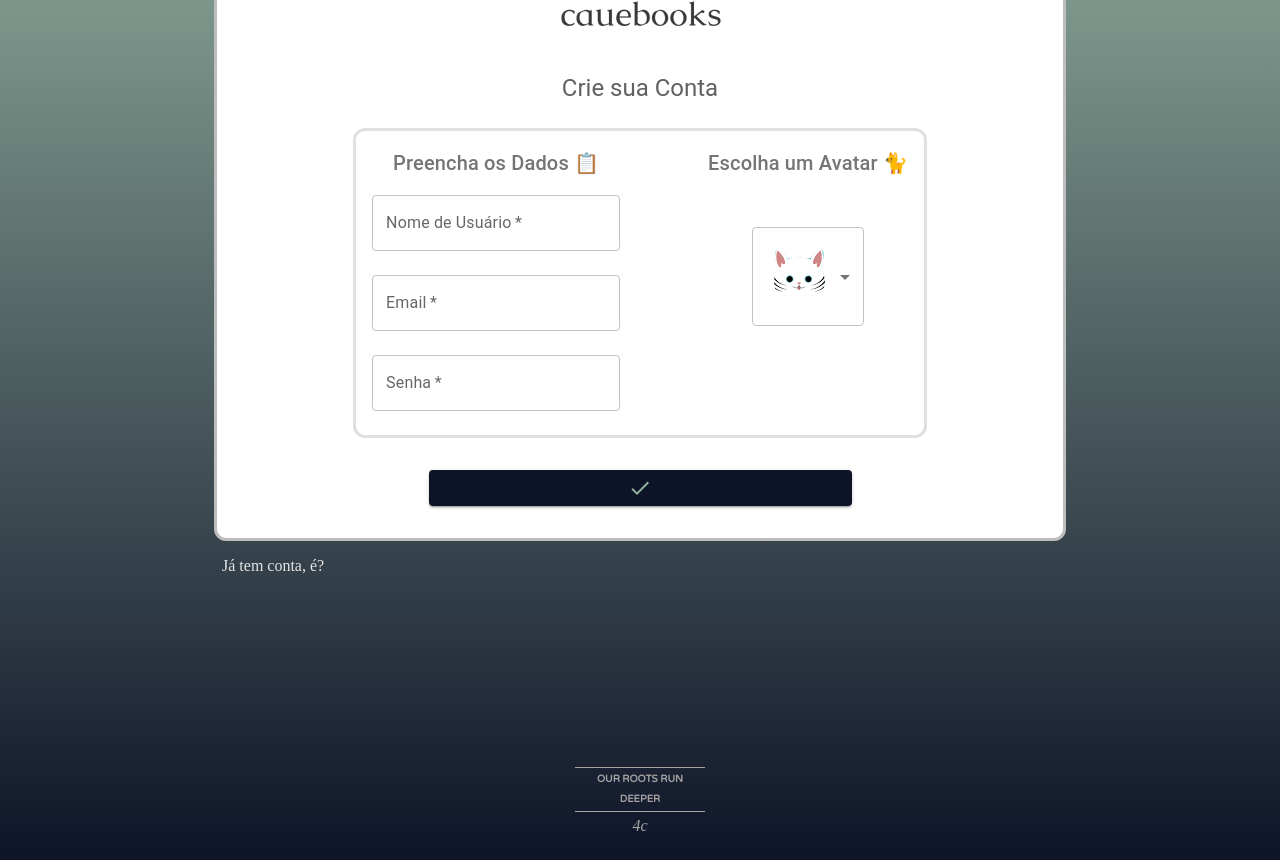
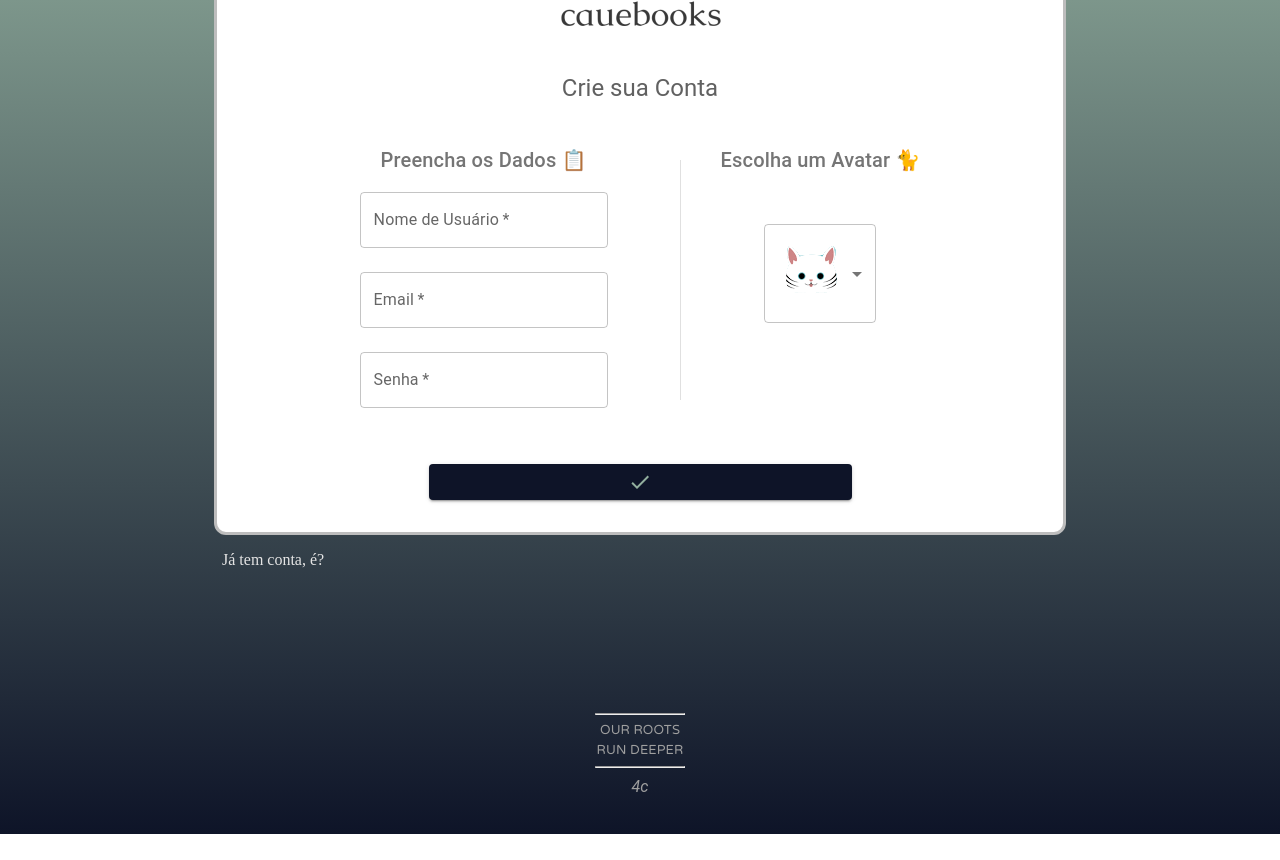
Before and after one commit to cauelugli/cauebooks, a React (Create React App) app in the folder frontend/: page /register in a window 1280 px wide. Shown: the part 160-1020 px from the top of the page. After the commit the page ends 994 px from the top, so only its background shows below. Built offline with nearby package versions, Linux system fonts and the light colour scheme.

Commit message:
header and footer classes removed, using sx; other small styling adjustments

```diff
--- a/frontend/src/App.js
+++ b/frontend/src/App.js
@@ -38,7 +38,7 @@ function App() {
         <Route exact path="/admin">{user?.isAdmin ? <Admin /> : <Login />}</Route>
       </Switch>
 
-     <Footer />
+    <Footer />
     </Router>
     </>
   );
--- a/frontend/src/app.css
+++ b/frontend/src/app.css
@@ -1,5 +1,6 @@
 :root {
   --my-black: #0E1428;
+  --my-grey: #2e2e2e;
   --my-green: #92AF9E;
   --my-light-green: #BDEFD8;
   --my-dark-green: #658576;
@@ -71,69 +72,3 @@ body {
   cursor: pointer;
 }
 /* ADMIN */
-
-
-
-/* FOOTER */
-.footer {
-  display: flex;
-  flex-direction: column;
-  align-items: center;
-  margin-top: 15%;
-  margin-bottom: 2%;
-}
-
-.footerItem {
-  display: flex;
-  flex-direction: column;
-  align-items: center;
-}
-
-.footerTitle {
-  padding: 1%;
-  border-top: 1px solid #a7a4a4;
-  border-bottom: 1px solid #a7a4a4;
-  font-family: "Varela Round", sans-serif;
-  font-size: 10px;
-  color: #a7a4a4;
-  font-weight: 600;
-  line-height: 20px;
-  text-align: center;
-}
-/* FOOTER */
-
-/* HEADER */
-.header {
-  margin: 2%;
-  display: flex;
-  align-items: center;
-  font-family: "Josefin Sans", sans-serif;
-}
-
-.headerLeft,
-.headerRight {
-  flex: 2;
-  display: flex;
-  align-items: center;
-  justify-content: center;
-}
-
-.headerCenter {
-  flex: 8;
-}
-
-.headerList {
-  display: flex;
-  justify-content: center;
-  margin: 0;
-  padding: 0;
-  list-style: none;
-}
-
-.headerListItem {
-  font-family: "Lora", sans-serif;
-  margin: 2%;
-  font-size: 22px;
-  cursor: pointer;
-}
-/* HEADER */
--- a/frontend/src/components/footer/Footer.jsx
+++ b/frontend/src/components/footer/Footer.jsx
@@ -1,10 +1,46 @@
+import React from "react";
+import { Box, Typography } from "@mui/material";
+
 export default function Footer() {
   return (
-    <div className="footer">
-      <div className="footerItem">
-        <p className="footerTitle">OUR ROOTS RUN DEEPER</p>
-        <span style={{ fontStyle: "italic", marginTop: '4%', color:"#a7a7a7" }}>4c</span>
-      </div>
-    </div>
+    <Box
+      p={2}
+      sx={{
+        display: "flex",
+        flexDirection: "column",
+        alignItems: "center",
+        marginTop: "10%",
+        marginBottom: "1%",
+      }}
+    >
+      <hr
+        style={{  width: "7%", marginBottom: "0.5%" }}
+      />
+      <Typography
+      fontSize="small"
+      sx={{ color: "#9f9f9f", fontFamily: "Varela Round, sans-serif" }}
+      >
+        OUR ROOTS
+      </Typography>
+      <Typography
+        fontSize="small"
+        sx={{ color: "#9f9f9f", fontFamily: "Varela Round, sans-serif" }}
+      >
+        RUN DEEPER
+      </Typography>
+      <hr
+        style={{
+          width: "7%",
+          marginTop: "0.5%",
+          marginBottom: "0.5%",
+        }}
+      />
+
+      <Typography
+        sx={{ fontStyle: "oblique", marginBottom: "0.5%", color: "#9f9f9f" }}
+      >
+        4c
+      </Typography>
+    </Box>
   );
 }
--- a/frontend/src/components/header/Header.jsx
+++ b/frontend/src/components/header/Header.jsx
@@ -1,41 +1,88 @@
+import { useContext } from "react";
 import { Link } from "react-router-dom";
+
+import { IconButton, List, ListItem, Toolbar } from "@mui/material";
 
 import CategoriesBar from "../categoriesBar/CategoriesBar";
 import SearchBar from "../searchbar/SearchBar";
 import SettingsMenu from "../settingsMenu/SettingsMenu";
+import { Context } from "../../context/Context";
 
 export default function Header({ data }) {
+  const { user } = useContext(Context);
+
   return (
     <>
-      <div className="header">
-        {/* This ghost will have the logo one day  */}
-        <div id="ghost_div" className="headerLeft"></div>
+      <Toolbar sx={{ display: "flex", justifyContent: "space-between" }}>
+        <div id="ghost-div" />
 
-        <div className="headerCenter">
-          <ul className="headerList">
-            <li className="headerListItem">
-              <Link className="link" to="/">
+        <List
+          sx={{
+            display: "flex",
+            justifyContent: "space-between",
+          }}
+        >
+          <ListItem>
+            <Link
+              style={{
+                textDecoration: "none",
+                color: "#0f0f0f",
+                fontSize: "1.25em",
+                fontFamily: "Varela Round, sans-serif",
+              }}
+              to="/"
+            >
               HOME
             </Link>
-            </li>
-            <li className="headerListItem">
-              <Link className="link" to="/about">
+          </ListItem>
+          <ListItem>
+            <Link
+              style={{
+                textDecoration: "none",
+                color: "#0f0f0f",
+                fontSize: "1.25em",
+                fontFamily: "Varela Round, sans-serif",
+              }}
+              to="/about"
+            >
               SOBRE
             </Link>
-            </li>
-            <li className="headerListItem">
-              <Link className="link" to="/admin">
+          </ListItem>
+          <ListItem>
+            <Link
+              style={{
+                textDecoration: "none",
+                color: "#0f0f0f",
+                fontSize: "1.25em",
+                fontFamily: "Varela Round, sans-serif",
+              }}
+              to="/"
+            >
+              CONTATO
+            </Link>
+          </ListItem>
+          {user.isAdmin && (
+          <ListItem>
+            <Link
+              style={{
+                textDecoration: "none",
+                color: "#0f0f0f",
+                fontSize: "1.25em",
+                fontFamily: "Varela Round, sans-serif",
+              }}
+              to="/admin"
+            >
               ADMIN
             </Link>
-            </li>
-          </ul>
-        </div>
+          </ListItem>
+        )}
+        </List>
 
-        <div className="headerRight">
+        <IconButton>
           <SettingsMenu />
-        </div>
+        </IconButton>
+      </Toolbar>
 
-      </div>
       <SearchBar data={data} />
       <CategoriesBar />
     </>
--- a/frontend/src/components/searchbar/SearchBar.jsx
+++ b/frontend/src/components/searchbar/SearchBar.jsx
@@ -37,7 +37,6 @@ const SearchBar = () => {
       alignItems="center"
       justifyContent="center"
       margin={3}
-      paddingBottom={"2%"}
       onMouseLeave={() => setFilteredData([])}
     >
       <Grid item xs={4} width="60%" sx={{}} >
--- a/frontend/src/pages/register/Register.jsx
+++ b/frontend/src/pages/register/Register.jsx
@@ -120,9 +120,6 @@ export default function Register() {
             <Box
               sx={{
                 display: "inline-flex",
-                border: "3px solid",
-                borderColor: "grey.300",
-                borderRadius: 3,
               }}
             >
               <Box
@@ -162,6 +159,7 @@ export default function Register() {
                   onChange={(e) => setPassword(e.target.value)}
                 />
               </Box>
+              <Divider sx={{ height: "auto", my:4, mr:3 }} orientation="vertical" />
 
               <Box
                 sx={{
```
Lines whose indentation alone changed are shown as unchanged.
